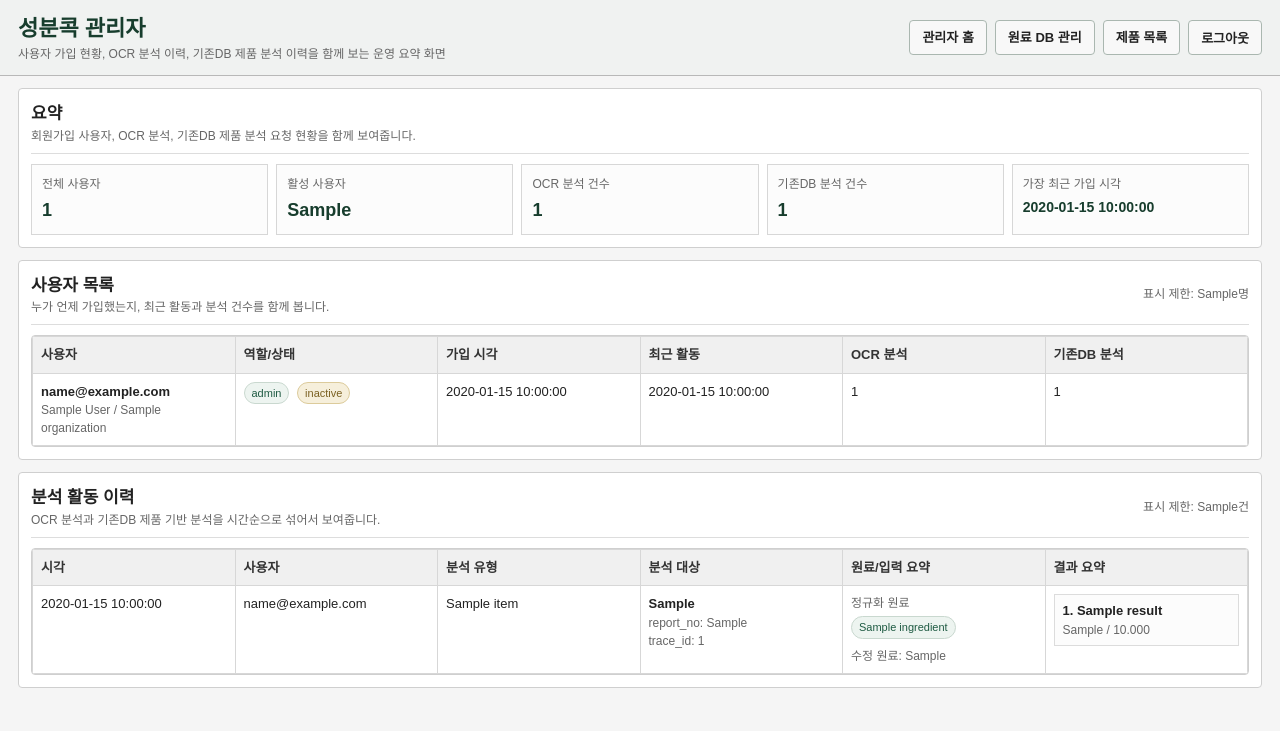
After one commit to genius1998/medicine_similarity, a FastAPI app: template api/templates/admin_user_activity.html in a window 1280 px wide. The commit adds this page. Shown: the top 731 px of the page. Run offline with FastAPI, Linux system fonts and the light colour scheme; the template is opened without the code that fills it: most values are stand-ins (such as "Sample title", 1, 10 or a date in 2020); parts of the project's set-up code (start-up, migrations or seed data) failed here and were passed over.

Commit message:
Add admin user and analysis summary page

```diff
--- a/api/main.py
+++ b/api/main.py
@@ -3,6 +3,7 @@ from __future__ import annotations
 import sqlite3
 import time
 from io import BytesIO
+import re
 from typing import Optional
 from urllib.parse import quote_plus
 
@@ -83,6 +84,67 @@ def require_admin_user(request: Request) -> AuthUser:
 
 def login_redirect() -> RedirectResponse:
     return RedirectResponse(url="/login", status_code=303)
+
+
+def _summarize_top_results(recommendations: list[dict], limit: int = 3) -> list[dict]:
+    items = []
+    for item in list(recommendations or [])[: max(1, int(limit))]:
+        items.append(
+            {
+                "product_name": str(item.get("target_product_name") or item.get("product_name") or ""),
+                "report_no": str(item.get("target_report_no") or item.get("report_no") or ""),
+                "similarity_score": float(item.get("similarity_score", 0.0) or 0.0),
+            }
+        )
+    return items
+
+
+def _build_admin_user_activity_context(*, activity_limit: int = 200, user_limit: int = 500) -> dict:
+    users = ops_service.list_user_accounts(limit=user_limit)
+    activity_items = ops_service.list_recent_analysis_activity(limit=activity_limit)
+    fillable_db_items = 0
+    report_no_pattern = re.compile(r"^UPLOADED-")
+
+    for item in activity_items:
+        if item.get("activity_type") != "db_product":
+            continue
+        report_no = str(item.get("analyzed_report_no", "") or "")
+        if report_no and not item.get("analyzed_target"):
+            catalog_detail = service.get_catalog_product_detail(report_no) or {}
+            profile = service.get_profile_by_report_no(report_no) or {}
+            item["analyzed_target"] = str(
+                catalog_detail.get("product_name") or profile.get("product_name") or report_no
+            )
+        if item.get("result_recorded") or not report_no or report_no_pattern.match(report_no):
+            continue
+        if fillable_db_items >= 10:
+            continue
+        try:
+            similar_payload = service.get_similar_products(
+                report_no,
+                top_k=3,
+                candidate_limit=min(settings.default_candidate_limit, 300),
+                force_refresh=False,
+                llm_rerank=False,
+            )
+            item["top_results"] = _summarize_top_results(similar_payload.get("recommendations", []), limit=3)
+            item["result_recorded"] = bool(item["top_results"])
+            fillable_db_items += 1
+        except Exception:
+            continue
+
+    summary = {
+        "total_users": len(users),
+        "active_users": sum(1 for item in users if bool(item.get("is_active"))),
+        "total_ocr_reviews": sum(int(item.get("ocr_review_count", 0) or 0) for item in users),
+        "total_db_product_analyses": sum(int(item.get("product_analysis_count", 0) or 0) for item in users),
+        "latest_signup_at": max((str(item.get("created_at", "") or "") for item in users), default=""),
+    }
+    return {
+        "user_accounts": users,
+        "analysis_activity": activity_items,
+        "user_activity_summary": summary,
+    }
 
 
 @app.middleware("http")
@@ -296,6 +358,26 @@ def admin_page(
         log_next_page=min(log_total_pages, current_log_page + 1),
     )
     return templates.TemplateResponse(request, "admin.html", context)
+
+
+@app.get("/admin/users", response_class=HTMLResponse)
+def admin_user_activity_page(
+    request: Request,
+    activity_limit: int = Query(120, ge=20, le=500),
+    user_limit: int = Query(500, ge=20, le=2000),
+) -> HTMLResponse:
+    user = get_current_user(request)
+    if not user:
+        return login_redirect()
+    if user.role != "admin":
+        return RedirectResponse(url="/home", status_code=303)
+    context = template_context(
+        request,
+        activity_limit=activity_limit,
+        user_limit=user_limit,
+        **_build_admin_user_activity_context(activity_limit=activity_limit, user_limit=user_limit),
+    )
+    return templates.TemplateResponse(request, "admin_user_activity.html", context)
 
 
 @app.get("/admin/ingredients", response_class=HTMLResponse)
@@ -516,11 +598,26 @@ def get_similar_products(
     force_refresh: bool = Query(False),
     llm_rerank: bool = Query(False),
 ) -> RecommendationResponse:
-    require_api_user(request)
+    user = require_api_user(request)
     try:
         payload = service.get_similar_products(report_no, top_k, candidate_limit, force_refresh, llm_rerank)
     except KeyError as exc:
         raise HTTPException(status_code=404, detail=str(exc)) from exc
+    ops_service.log_event(
+        event_type="product_similarity_lookup",
+        level="info",
+        user_id=user.user_id,
+        request_path=f"/api/products/{report_no}/similar",
+        request_method="GET",
+        status_code=200,
+        message="existing db product similarity lookup",
+        payload={
+            "report_no": str(report_no or ""),
+            "base_product_name": str(payload.get("base_product", {}).get("product_name", "") or ""),
+            "llm_rerank_applied": bool(payload.get("llm_rerank_applied", False)),
+            "top_results": _summarize_top_results(payload.get("recommendations", []), limit=3),
+        },
+    )
     return RecommendationResponse(
         base_product=RecommendationBaseProduct(**payload["base_product"]),
         recommendations=[RecommendationItem(**item) for item in payload["recommendations"]],
--- a/api/templates/admin.html
+++ b/api/templates/admin.html
@@ -69,6 +69,7 @@
         <a class="button-secondary" href="/products">제품 목록</a>
         <a class="button-secondary" href="/recommend/image">OCR 화면</a>
         <a class="button-secondary" href="/admin/ingredients">원료 DB 관리</a>
+        <a class="button-secondary" href="/admin/users">사용자/분석 요약</a>
         <form method="post" action="/logout" style="margin:0;">
           <button class="button-secondary" type="submit">로그아웃</button>
         </form>
--- /dev/null
+++ b/api/templates/admin_user_activity.html
@@ -0,0 +1,206 @@
+<!doctype html>
+<html lang="ko">
+<head>
+  <meta charset="utf-8">
+  <meta name="viewport" content="width=device-width, initial-scale=1">
+  <title>성분콕 관리자 사용자 요약</title>
+  <style>
+    :root {
+      --bg: #f5f5f5;
+      --panel: #ffffff;
+      --ink: #222222;
+      --muted: #666666;
+      --line: #cfcfcf;
+      --line-strong: #b8b8b8;
+      --accent: #1f5b43;
+      --accent-soft: #edf4f0;
+      --warn-bg: #f6f1e4;
+      --warn-line: #d8c9a3;
+    }
+    * { box-sizing: border-box; }
+    body { margin: 0; font-family: "Malgun Gothic","Apple SD Gothic Neo",sans-serif; background: var(--bg); color: var(--ink); font-size: 14px; line-height: 1.5; }
+    .app-header { border-bottom: 1px solid var(--line-strong); background: #f0f2f1; }
+    .header-inner { max-width: 1500px; margin: 0 auto; padding: 12px 18px; display:flex; justify-content:space-between; align-items:center; gap:12px; flex-wrap:wrap; }
+    h1 { margin: 0; font-size: 22px; color: #173d2d; }
+    .header-desc, .hint-text, .muted { color: var(--muted); font-size: 12px; line-height: 1.5; }
+    .wrap { max-width: 1500px; margin: 0 auto; padding: 12px 18px 32px; }
+    .top-actions, .button-row { display:flex; gap:8px; flex-wrap:wrap; align-items:center; }
+    .section-box { border: 1px solid var(--line); border-radius: 4px; background: var(--panel); padding: 12px; margin-bottom:12px; }
+    .section-caption { display:flex; justify-content:space-between; align-items:center; gap:10px; margin-bottom:10px; padding-bottom:8px; border-bottom:1px solid #dddddd; }
+    .section-caption h2 { margin:0; font-size:17px; }
+    .summary-grid { display:grid; grid-template-columns: repeat(5, minmax(0,1fr)); gap:8px; }
+    .summary-card { border:1px solid #d7d7d7; background:#fcfcfc; padding:10px; }
+    .summary-card .label { font-size:12px; color:var(--muted); margin-bottom:4px; }
+    .summary-card .value { font-size:18px; font-weight:700; color:#173d2d; }
+    .table-wrap { overflow-x:auto; border:1px solid var(--line); border-radius:4px; background:#fff; }
+    table { width:100%; border-collapse:collapse; table-layout:fixed; }
+    th, td { border:1px solid #d7d7d7; padding:8px; vertical-align:top; text-align:left; font-size:13px; word-break:break-word; }
+    th { background:#f0f0f0; font-weight:700; color:#333; }
+    .chip { display:inline-flex; align-items:center; padding:2px 7px; border:1px solid #c9d8cf; border-radius:12px; background:var(--accent-soft); color:var(--accent); font-size:11px; margin-right:4px; margin-bottom:4px; }
+    .chip.warn { background:#f6efdb; border-color:#dccb9b; color:#7b6122; }
+    .button, .button-secondary { display:inline-flex; align-items:center; justify-content:center; border:1px solid #aab7b0; border-radius:4px; padding:7px 12px; font-size:13px; font-weight:700; text-decoration:none; cursor:pointer; }
+    .button { background:var(--accent); border-color:#1b503b; color:#fff; }
+    .button-secondary { background:#f8f8f8; color:#222; }
+    .analysis-block { display:grid; gap:4px; }
+    .analysis-result { padding:6px 8px; border:1px solid #dcdcdc; background:#fcfcfc; margin-bottom:6px; }
+    .small { font-size:12px; color:var(--muted); }
+    @media (max-width: 1180px) {
+      .summary-grid { grid-template-columns: repeat(2, minmax(0,1fr)); }
+    }
+    @media (max-width: 700px) {
+      .summary-grid { grid-template-columns: 1fr; }
+    }
+  </style>
+</head>
+<body>
+  <header class="app-header">
+    <div class="header-inner">
+      <div>
+        <h1>성분콕 관리자</h1>
+        <div class="header-desc">사용자 가입 현황, OCR 분석 이력, 기존DB 제품 분석 이력을 함께 보는 운영 요약 화면</div>
+      </div>
+      <div class="top-actions">
+        <a class="button-secondary" href="/admin">관리자 홈</a>
+        <a class="button-secondary" href="/admin/ingredients">원료 DB 관리</a>
+        <a class="button-secondary" href="/products">제품 목록</a>
+        <form method="post" action="/logout" style="margin:0;">
+          <button class="button-secondary" type="submit">로그아웃</button>
+        </form>
+      </div>
+    </div>
+  </header>
+
+  <div class="wrap">
+    <section class="section-box">
+      <div class="section-caption">
+        <div>
+          <h2>요약</h2>
+          <div class="hint-text">회원가입 사용자, OCR 분석, 기존DB 제품 분석 요청 현황을 함께 보여줍니다.</div>
+        </div>
+      </div>
+      <div class="summary-grid">
+        <div class="summary-card"><div class="label">전체 사용자</div><div class="value">{{ user_activity_summary.total_users }}</div></div>
+        <div class="summary-card"><div class="label">활성 사용자</div><div class="value">{{ user_activity_summary.active_users }}</div></div>
+        <div class="summary-card"><div class="label">OCR 분석 건수</div><div class="value">{{ user_activity_summary.total_ocr_reviews }}</div></div>
+        <div class="summary-card"><div class="label">기존DB 분석 건수</div><div class="value">{{ user_activity_summary.total_db_product_analyses }}</div></div>
+        <div class="summary-card"><div class="label">가장 최근 가입 시각</div><div class="value" style="font-size:14px;">{{ user_activity_summary.latest_signup_at or '-' }}</div></div>
+      </div>
+    </section>
+
+    <section class="section-box">
+      <div class="section-caption">
+        <div>
+          <h2>사용자 목록</h2>
+          <div class="hint-text">누가 언제 가입했는지, 최근 활동과 분석 건수를 함께 봅니다.</div>
+        </div>
+        <div class="small">표시 제한: {{ user_limit }}명</div>
+      </div>
+      <div class="table-wrap">
+        <table>
+          <thead>
+            <tr>
+              <th>사용자</th>
+              <th>역할/상태</th>
+              <th>가입 시각</th>
+              <th>최근 활동</th>
+              <th>OCR 분석</th>
+              <th>기존DB 분석</th>
+            </tr>
+          </thead>
+          <tbody>
+            {% for item in user_accounts %}
+            <tr>
+              <td>
+                <div><strong>{{ item.email }}</strong></div>
+                <div class="small">{{ item.full_name or '-' }} / {{ item.organization or '-' }}</div>
+              </td>
+              <td>
+                <span class="chip">{{ item.role }}</span>
+                <span class="chip {% if not item.is_active %}warn{% endif %}">{{ 'active' if item.is_active else 'inactive' }}</span>
+              </td>
+              <td>{{ item.created_at }}</td>
+              <td>{{ item.last_activity_at or '-' }}</td>
+              <td>{{ item.ocr_review_count }}</td>
+              <td>{{ item.product_analysis_count }}</td>
+            </tr>
+            {% else %}
+            <tr><td colspan="6">사용자 데이터가 없습니다.</td></tr>
+            {% endfor %}
+          </tbody>
+        </table>
+      </div>
+    </section>
+
+    <section class="section-box">
+      <div class="section-caption">
+        <div>
+          <h2>분석 활동 이력</h2>
+          <div class="hint-text">OCR 분석과 기존DB 제품 기반 분석을 시간순으로 섞어서 보여줍니다.</div>
+        </div>
+        <div class="small">표시 제한: {{ activity_limit }}건</div>
+      </div>
+      <div class="table-wrap">
+        <table>
+          <thead>
+            <tr>
+              <th>시각</th>
+              <th>사용자</th>
+              <th>분석 유형</th>
+              <th>분석 대상</th>
+              <th>원료/입력 요약</th>
+              <th>결과 요약</th>
+            </tr>
+          </thead>
+          <tbody>
+            {% for item in analysis_activity %}
+            <tr>
+              <td>{{ item.created_at }}</td>
+              <td>{{ item.user_email or '-' }}</td>
+              <td>{{ item.source_label }}</td>
+              <td>
+                <div><strong>{{ item.analyzed_target or '-' }}</strong></div>
+                {% if item.analyzed_report_no %}<div class="small">report_no: {{ item.analyzed_report_no }}</div>{% endif %}
+                {% if item.trace_id %}<div class="small">trace_id: {{ item.trace_id }}</div>{% endif %}
+              </td>
+              <td>
+                {% if item.normalized_ingredients %}
+                <div class="analysis-block">
+                  <div class="small">정규화 원료</div>
+                  <div>
+                    {% for ingredient in item.normalized_ingredients[:10] %}
+                    <span class="chip">{{ ingredient }}</span>
+                    {% endfor %}
+                  </div>
+                  {% if item.edited_ingredients %}
+                  <div class="small">수정 원료: {{ item.edited_ingredients|join(', ') }}</div>
+                  {% endif %}
+                </div>
+                {% else %}
+                <div class="small">-</div>
+                {% endif %}
+              </td>
+              <td>
+                {% if item.top_results %}
+                  {% for result in item.top_results %}
+                  <div class="analysis-result">
+                    <div><strong>{{ loop.index }}. {{ result.product_name or '-' }}</strong></div>
+                    <div class="small">{{ result.report_no or '-' }} / {{ '%.3f'|format(result.similarity_score or 0) }}</div>
+                  </div>
+                  {% endfor %}
+                {% elif item.activity_type == 'db_product' %}
+                  <div class="small">구버전 로그라 결과 요약이 저장되지 않았습니다.</div>
+                {% else %}
+                  <div class="small">추천 결과 없음</div>
+                {% endif %}
+              </td>
+            </tr>
+            {% else %}
+            <tr><td colspan="6">분석 이력이 없습니다.</td></tr>
+            {% endfor %}
+          </tbody>
+        </table>
+      </div>
+    </section>
+  </div>
+</body>
+</html>
```
Also changed, not shown: api/ops_service.py (+186 -0 lines).
